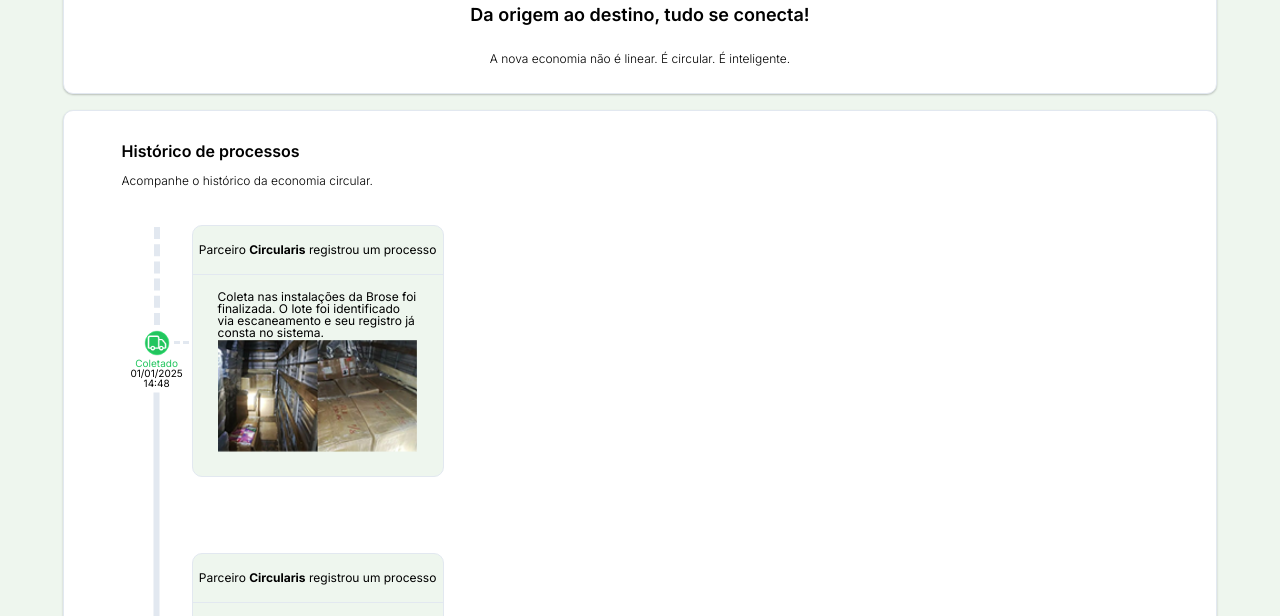
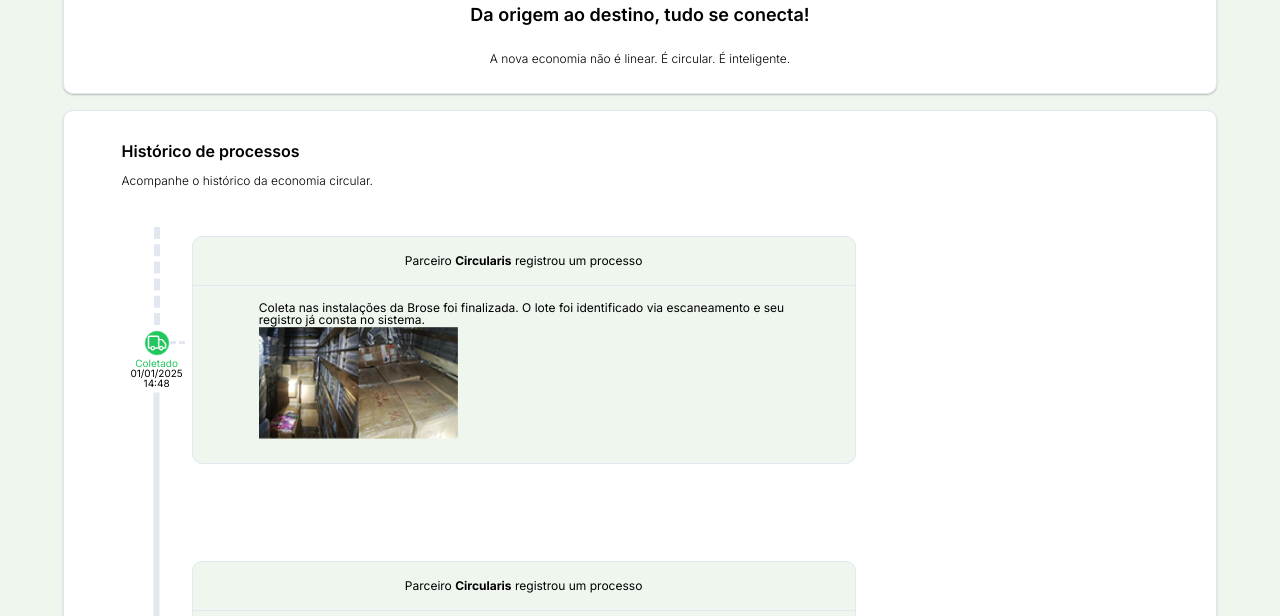
Before and after one commit to VictorEzaki/page_user_ciclobox, a plain HTML site: page index.html in a window 1280 px wide. Shown: the part 130-746 px from the top of the page. Drawn offline with Linux system fonts and the light colour scheme.

Commit message:
fix: Correção no tamanho do card

```diff
--- a/src/styles/box-2.css
+++ b/src/styles/box-2.css
@@ -139,7 +139,7 @@
 /* Container cards */
 
 .cards{
-    width: 250px;
+    width: 95%;
     height: auto;
     padding-bottom: 1.5rem;
     display: flex;
```
